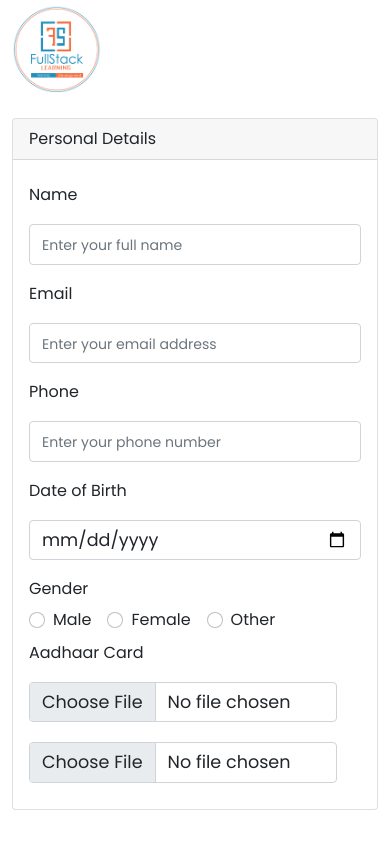
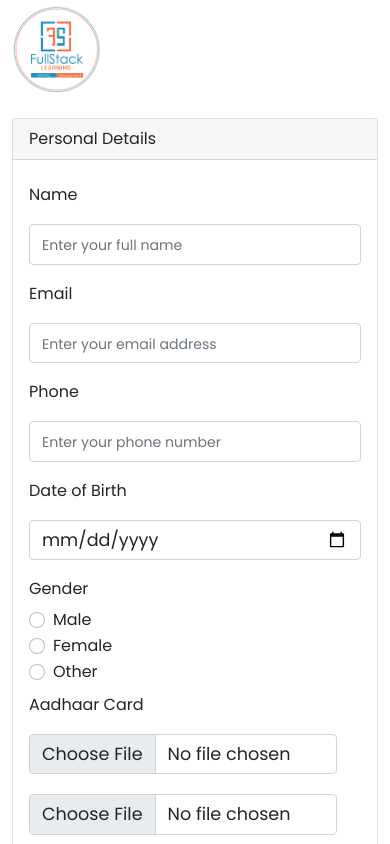
Before and after one commit to rohitjainfsl/registration-form, a React (Vite) app in the folder client/: page /registration in a window 390 px wide. Shown: the top 844 px of the page. Built offline with nearby package versions, Linux system fonts and the light colour scheme; no server answers.

Commit message:
slight changes in dob & radio

```diff
--- a/client/src/App.css
+++ b/client/src/App.css
@@ -241,25 +241,6 @@ input:checked + .slider:before {
   transform: translateX(26px);
 }
 
-@media all and (min-width: 768px) {
-  ::placeholder {
-    font-size: 1rem;
-  }
-}
-
-@media all and (max-width: 600px) {
-  .tnc .form-check {
-    flex-direction: column;
-    align-items: flex-start;
-  }
-  .mb-small {
-    margin-bottom: 0.5rem !important;
-  }
-  ::placeholder {
-    font-size: 0.88rem;
-  }
-}
-
 input.btn.btn-lg.btn-primary.btn-block {
   width: 100%;
 }
@@ -381,3 +362,27 @@ nav ul li a:hover {
   color: #fff;
   text-transform: uppercase;
 }
+
+@media all and (min-width: 768px) {
+  ::placeholder {
+    font-size: 1rem;
+  }
+}
+
+@media all and (max-width: 600px) {
+  .tnc .form-check {
+    flex-direction: column;
+    align-items: flex-start;
+  }
+  .mb-small {
+    margin-bottom: 0.5rem !important;
+  }
+  ::placeholder {
+    font-size: 0.88rem;
+  }
+}
+@media all and (max-width: 420px) {
+  .form-check-inline {
+    display: block;
+  }
+}
--- a/client/src/registrationForm.jsx
+++ b/client/src/registrationForm.jsx
@@ -260,6 +260,7 @@ function UserForm() {
                           name="dob"
                           value={formElements.dob}
                           onChange={handleInputChangeForm}
+                          placeholder="dd-mm-yyyy"
                           required
                         />
                       </div>
```
